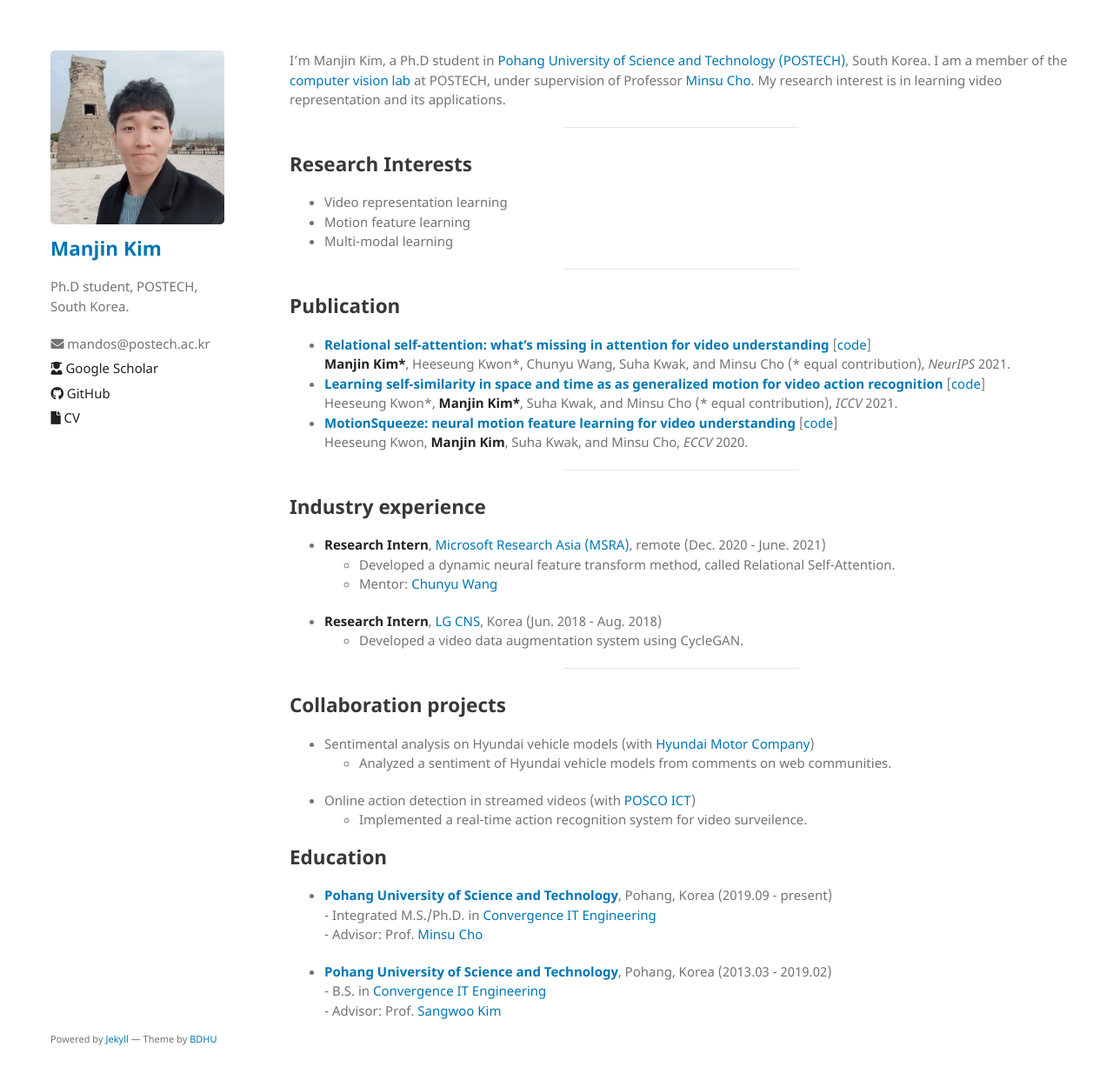
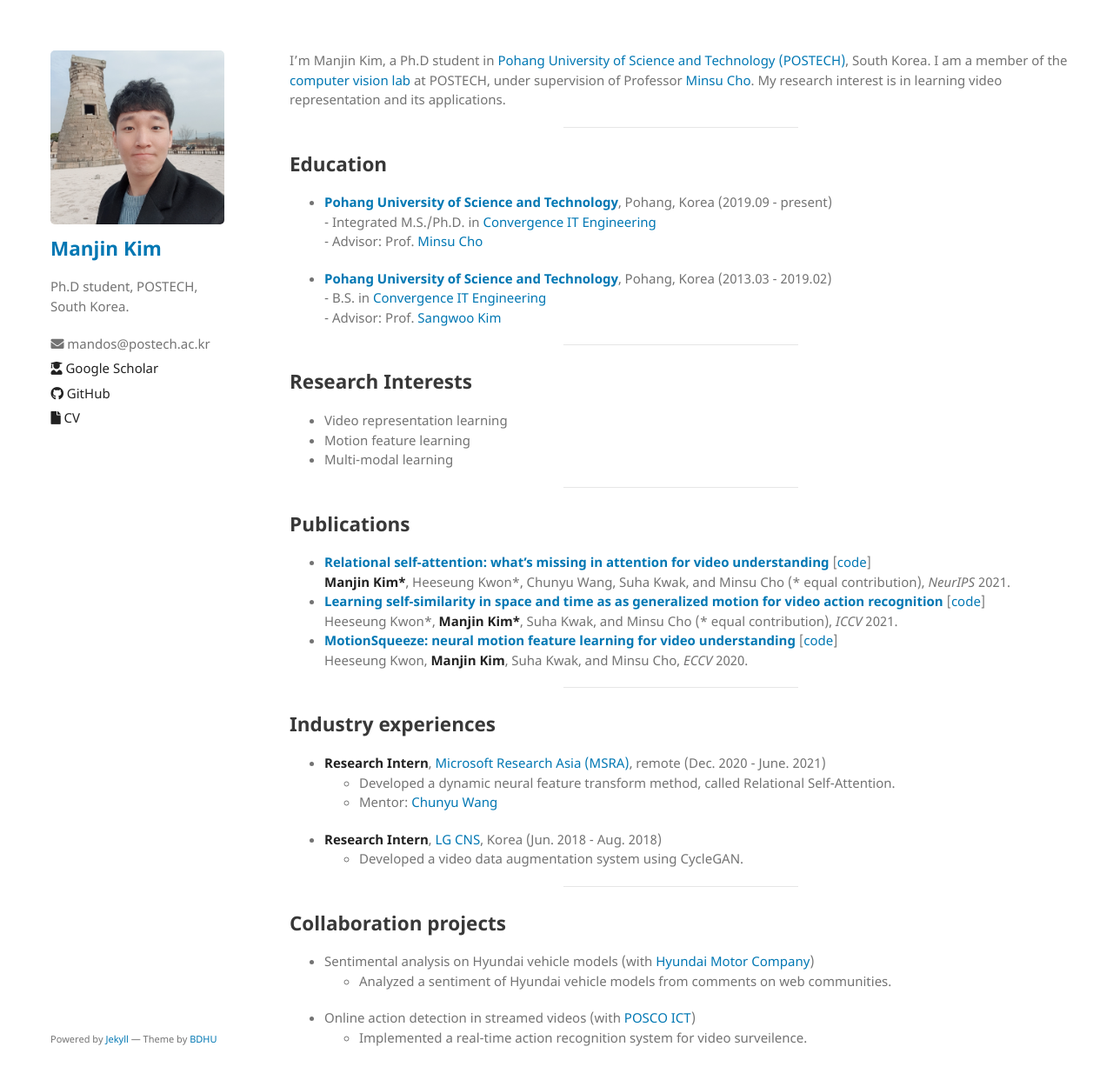
Before and after one commit to KimManjin/KimManjin.github.io, a Jekyll site: the page built from index.md, in a window 1280 px wide and 1274 px high. Shown: the top 1242 px of the window at 87% size. Built offline with Jekyll 4.4.1, drawn with Linux system fonts in a browser that asks for light colours; our own code applies the rules of GitHub Pages for plain Markdown files.

Commit message:
Update index.md

```diff
--- a/index.md
+++ b/index.md
@@ -24,7 +35,7 @@ I'm Manjin Kim, a Ph.D student in [Pohang University of Science and Technology (
 
 ---------------------------------------------
 
-## Publication
+## Publications
 - **[Relational self-attention: what's missing in attention for video understanding](https://arxiv.org/abs/2111.01673)** &#91;[code](https://github.com/KimManjin/RSA)&#93;
   **Manjin Kim\***, Heeseung Kwon\*, Chunyu Wang, Suha Kwak, and Minsu Cho (* equal contribution), _NeurIPS_ 2021.
 - **[Learning self-similarity in space and time as as generalized motion for video action recognition](https://arxiv.org/abs/2102.07092)** &#91;[code](https://github.com/arunos728/SELFY)&#93;
@@ -34,7 +45,7 @@ I'm Manjin Kim, a Ph.D student in [Pohang University of Science and Technology (
 
 ---------------------------------------------
 
-## Industry experience
+## Industry experiences
 - **Research Intern**, [Microsoft Research Asia (MSRA)](https://www.microsoft.com/en-us/research/lab/microsoft-research-asia/), remote (Dec. 2020 - June. 2021)
     + Developed a dynamic neural feature transform method, called Relational Self-Attention.
     + Mentor: [Chunyu Wang](https://www.microsoft.com/en-us/research/people/chnuwa/)
```
Also changed, not shown: other parts of index.md (+11 -9 lines).
